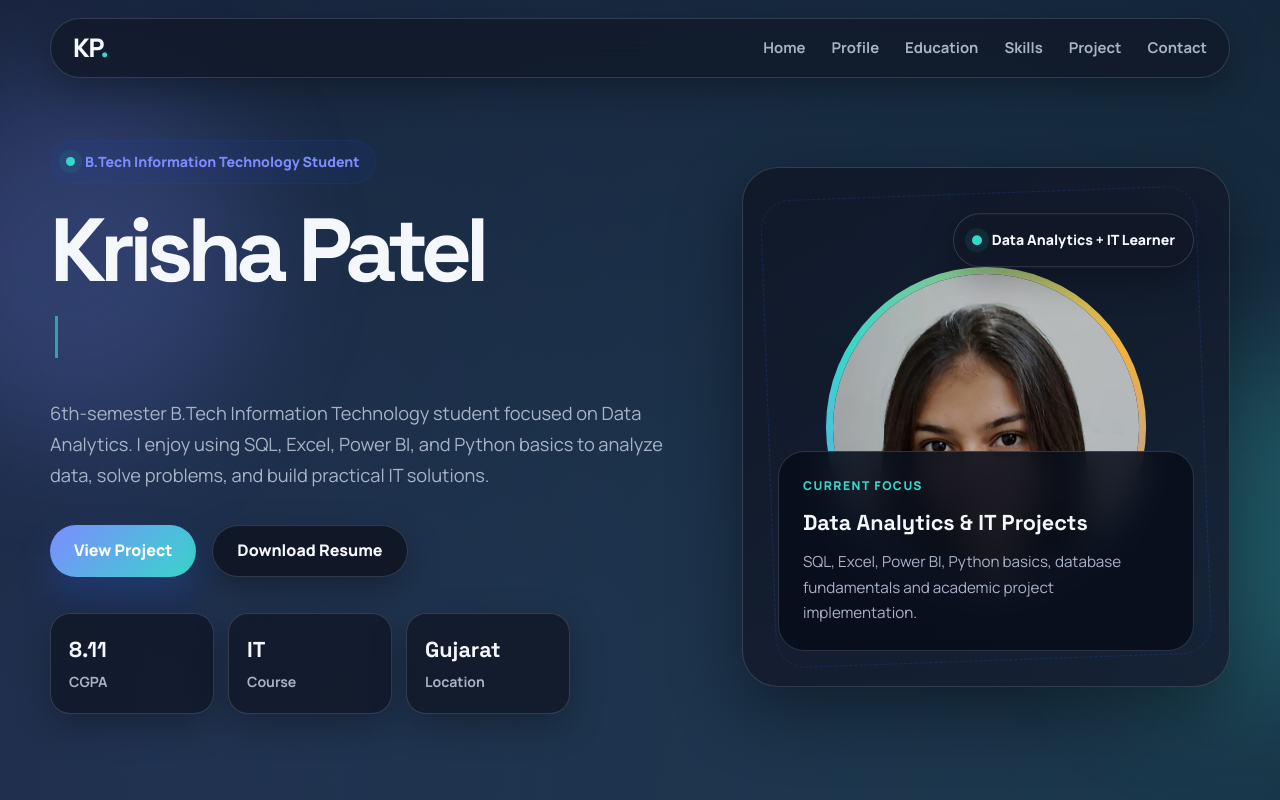
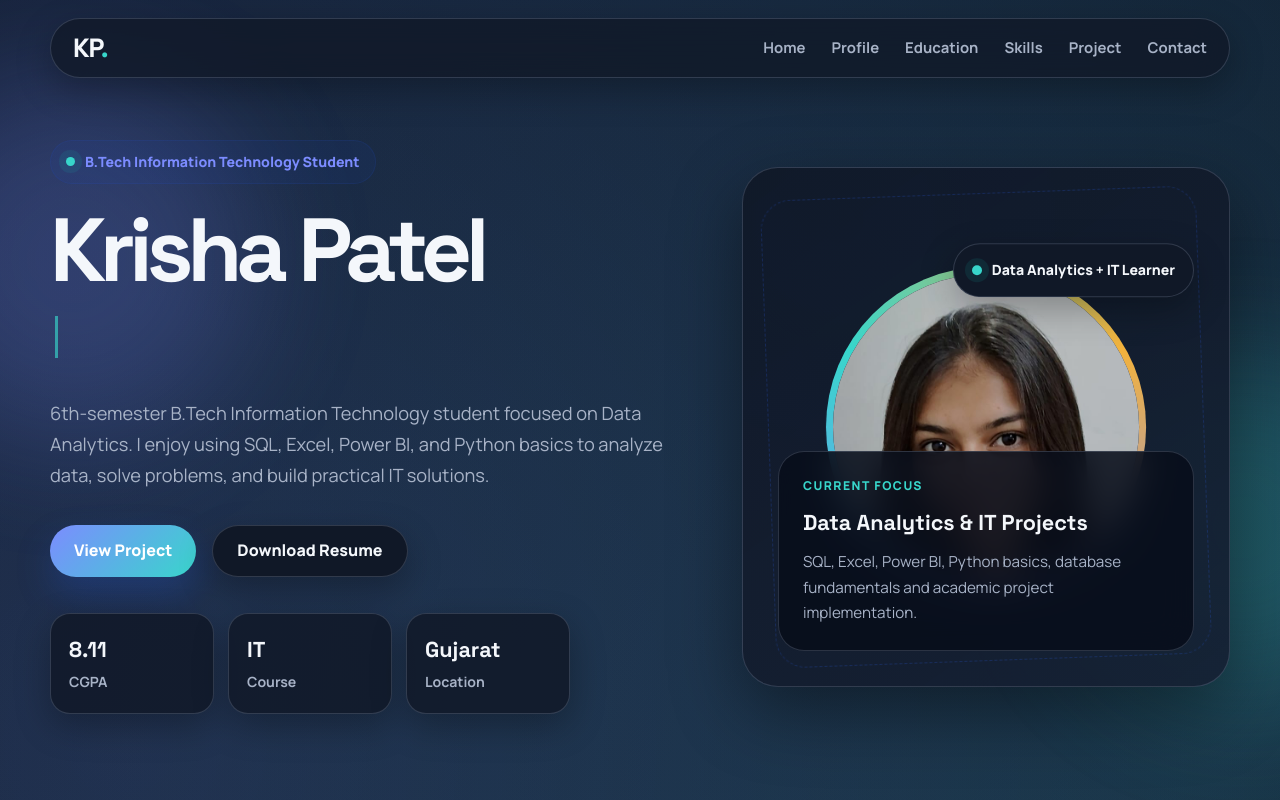
Before and after one commit to kp09032006-code/Portfolio, a website: page index.html in a window 1280 px wide. Shown: the top 800 px of the page. Drawn offline with Linux system fonts and the light colour scheme.

Commit message:
Update index.html

```diff
--- a/index.html
+++ b/index.html
@@ -75,7 +75,7 @@
             </div>
           </div>
 
-          <div class="status-card float-card">
+          <div class="status-card float-card" style="margin-top: 30px;">
             <span class="status-dot"></span>
             <p>Data Analytics + IT Learner</p>
           </div>
```
